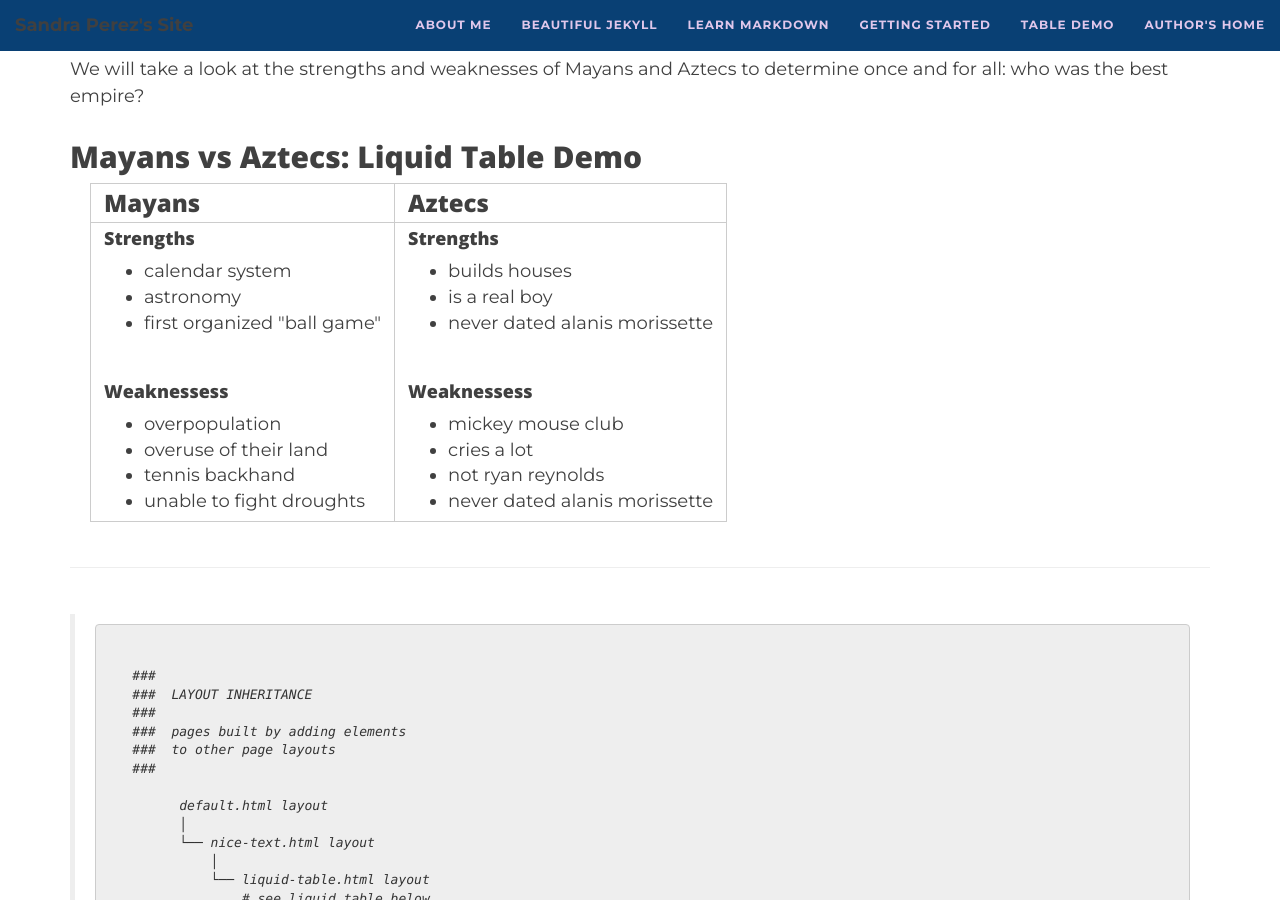
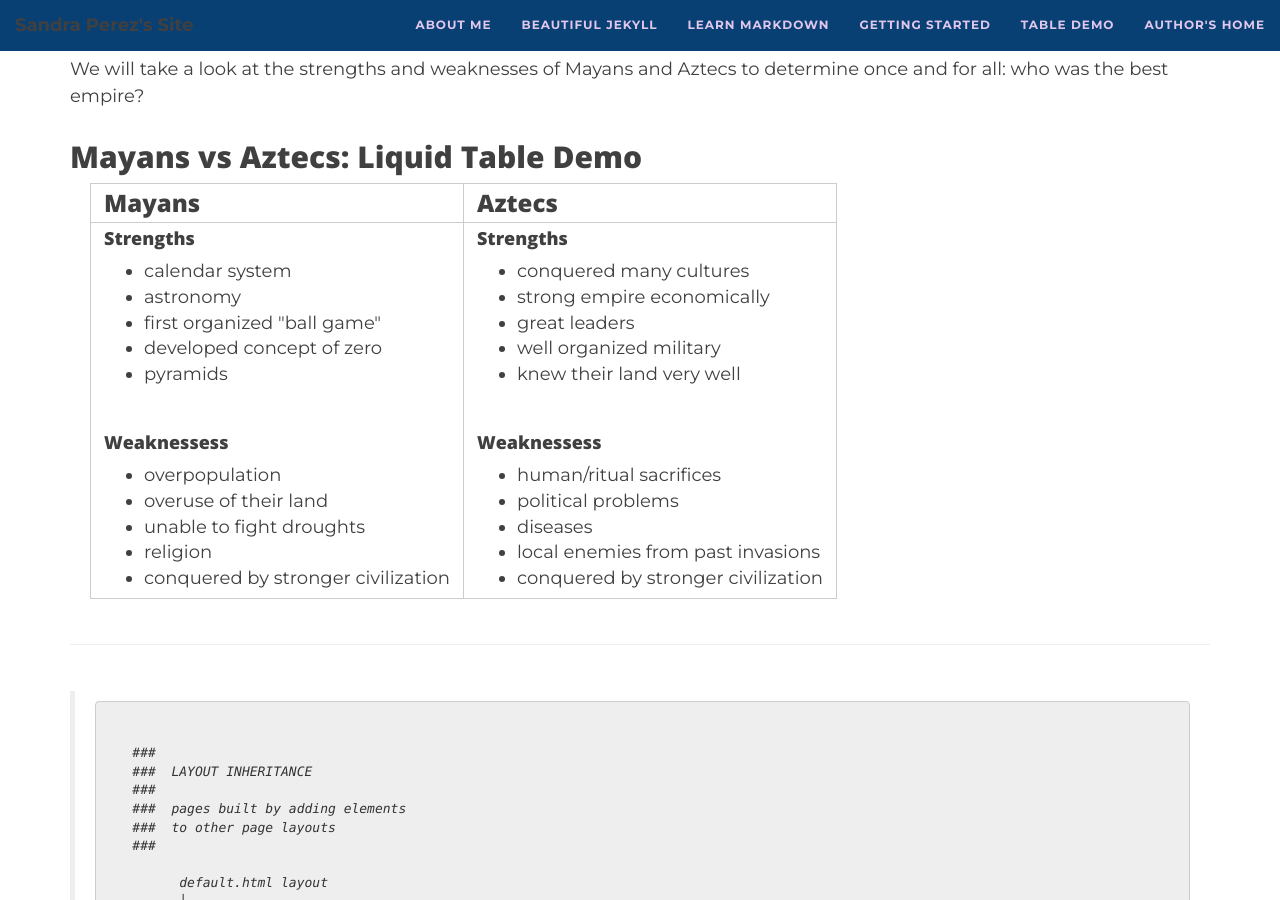
Before and after one commit to sandralili/mygithub, a Jekyll site: the page built from table-demo.md, in a window 1280 px wide and 900 px high, scrolled down 497 px. Built offline with Jekyll 4.4.1, drawn with Linux system fonts in a browser that asks for light colours; nearby versions of some CDN libraries; comment, search, counter and statistics services are not loaded.

Commit message:
Update table-demo.md

```diff
--- a/table-demo.md
+++ b/table-demo.md
@@ -6,21 +6,27 @@ reynolds:
   - calendar system
   - astronomy
   - first organized "ball game"
+  - developed concept of zero
+  - pyramids
   weaknesses:
   - overpopulation
   - overuse of their land
-  - tennis backhand
   - unable to fight droughts
+  - religion
+  - conquered by stronger civilization
 gosling:
   strengths:
-  - builds houses
-  - is a real boy
-  - never dated alanis morissette
+  - conquered many cultures
+  - strong empire economically
+  - great leaders
+  - well organized military
+  - knew their land very well
   weaknesses:
-  - mickey mouse club
-  - cries a lot
-  - not ryan reynolds
-  - never dated alanis morissette
+  - human/ritual sacrifices
+  - political problems
+  - diseases
+  - local enemies from past invasions
+  - conquered by stronger civilization
 ---
 
 <img src="../img/piramides.jpg" class="center">
```
